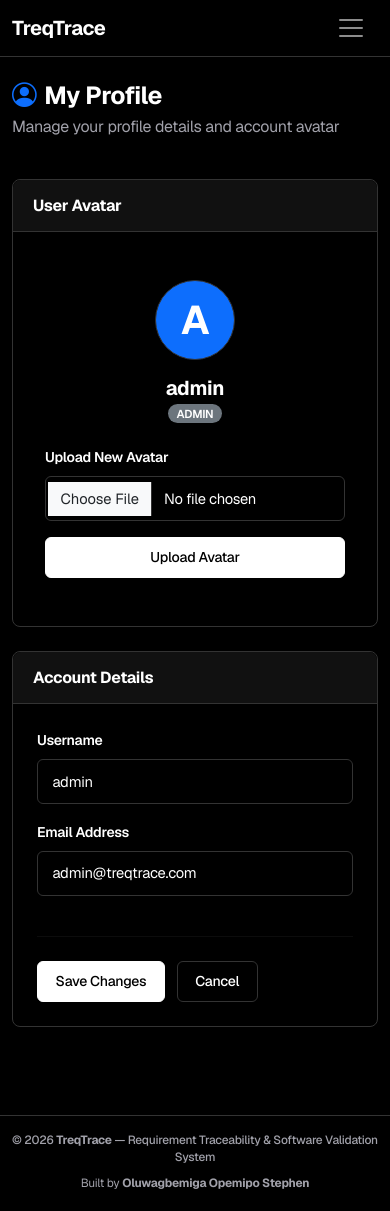
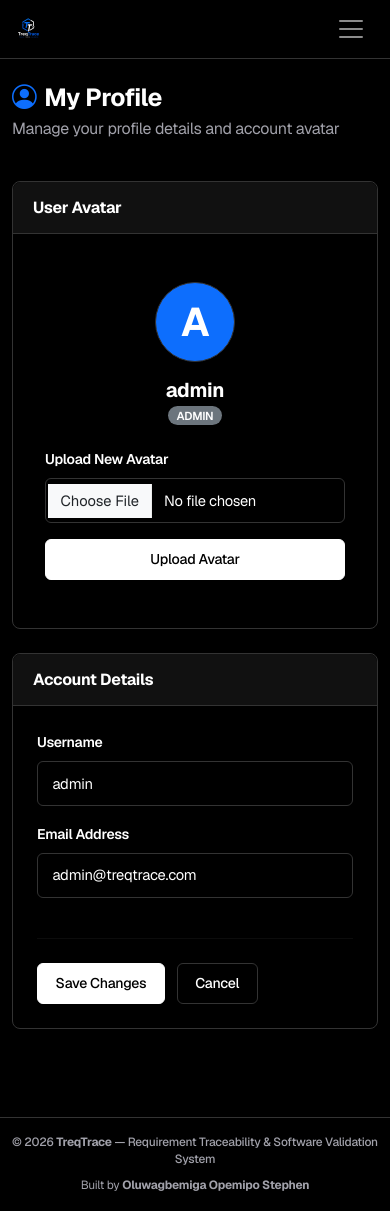
Before and after one commit to tolu3025/Treqtrace, a Flask app: page /profile in a window 390 px wide. Before the commit the page ends 1189 px from the top, so only its background shows below. Run offline with Flask 3, Linux system fonts and the light colour scheme; a user stored in the database is signed in; data that the repository does not hold is empty.

Commit message:
fix: transparent logo integration and mobile table overflow scaling

```diff
--- a/static/css/style.css
+++ b/static/css/style.css
@@ -686,3 +686,16 @@ h1, h2, h3, h4, h5, h6, .h1, .h2, .h3, .h4, .h5, .h6 {
         print-color-adjust: exact !important;
     }
 }
+
+/* ==========================================================================
+   MOBILE & OVERFLOW RESPONSIVENESS FIXES
+   ========================================================================== */
+.table-responsive {
+    overflow-x: auto !important;
+    width: 100% !important;
+    -webkit-overflow-scrolling: touch;
+}
+
+.col-12, .col-lg-8, .col-lg-4, .card, .main-content {
+    min-width: 0;
+}
--- a/templates/base.html
+++ b/templates/base.html
@@ -20,8 +20,9 @@
     <nav class="navbar navbar-expand-lg navbar-dark bg-dark-treq shadow-sm">
         <div class="container-fluid px-lg-4">
             <a class="navbar-brand d-flex align-items-center gap-2" href="{{ url_for('dashboard') }}">
-                <span class="brand-text">TreqTrace</span>
+                <img src="{{ url_for('static', filename='images/logo.png') }}" alt="TreqTrace Logo" style="height: 32px; width: auto;">
             </a>
+
             <button class="navbar-toggler border-0" type="button" data-bs-toggle="collapse" data-bs-target="#navbarNav" aria-controls="navbarNav" aria-expanded="false" aria-label="Toggle navigation">
                 <span class="navbar-toggler-icon"></span>
             </button>
--- a/templates/landing.html
+++ b/templates/landing.html
@@ -5,8 +5,9 @@
 <header class="landing-header">
     <div class="container d-flex justify-content-between align-items-center">
         <a class="navbar-brand d-flex align-items-center gap-2" href="{{ url_for('index') }}">
-            <span class="brand-text fw-bold">TreqTrace</span>
+            <img src="{{ url_for('static', filename='images/logo.png') }}" alt="TreqTrace Logo" style="height: 32px; width: auto;">
         </a>
+
         <div class="d-flex align-items-center gap-3">
             <a href="#features" class="text-muted text-decoration-none small fw-semibold">Features</a>
             <a href="#how-it-works" class="text-muted text-decoration-none small fw-semibold">Process</a>
```
Also changed, not shown: static/images/logo.png.
